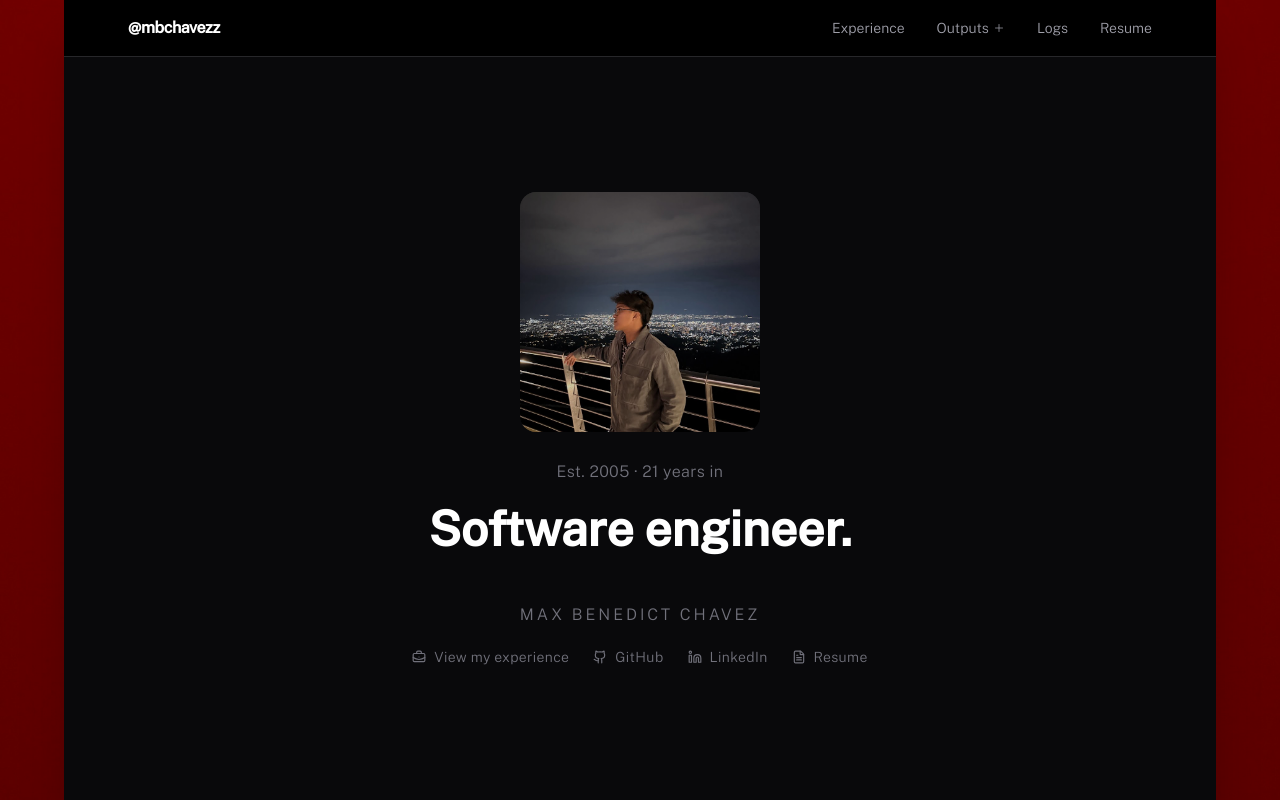
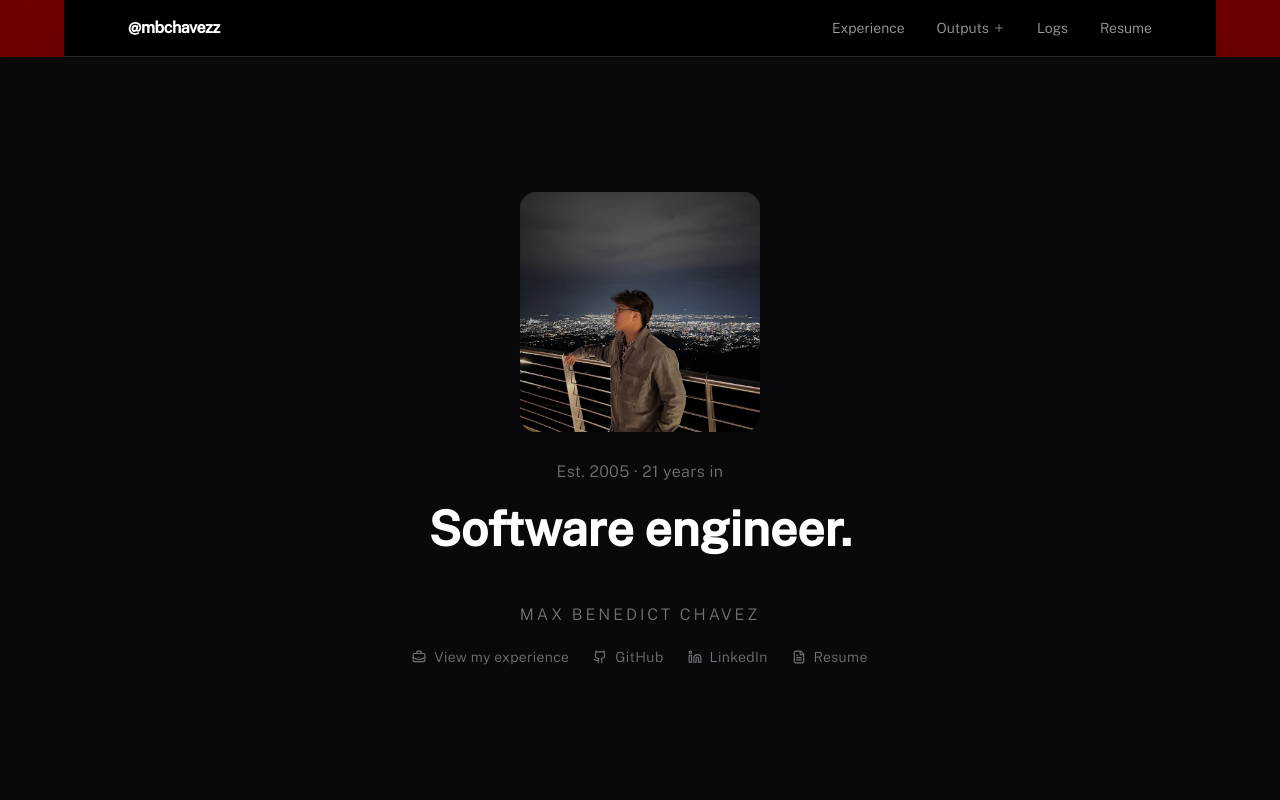
Before and after one commit to mbchavez27/mbchavezzportfolio, a React (Vite) app: page / in a window 1280 px wide. Shown: the top 800 px of the page. Built offline with nearby package versions, Linux system fonts and the light colour scheme.

Commit message:
feat(layout): add FullBleedBand that widens dark sections in view

```diff
--- /dev/null
+++ b/src/components/molecules/FullBleedBand.tsx
@@ -0,0 +1,33 @@
+import { useEffect, useRef, type ReactNode } from "react";
+import { useInView } from "motion/react";
+import { bleedLayerClass, useFullBleed } from "@/lib/full-bleed";
+
+type Props = {
+  className?: string;
+  /** Also widen the navbar while this band is expanded (for a band directly under it). */
+  extendsNavbar?: boolean;
+  children: ReactNode;
+};
+
+/**
+ * A dark section whose background widens from the site column to the full screen while it is
+ * mostly in view, and narrows back as you scroll away. The content stays in the column.
+ */
+export default function FullBleedBand({ className = "", extendsNavbar = false, children }: Props) {
+  const ref = useRef<HTMLElement>(null);
+  const expanded = useInView(ref, { amount: 0.6 });
+  const { setNavbarExpanded } = useFullBleed();
+
+  useEffect(() => {
+    if (!extendsNavbar) return;
+    setNavbarExpanded(expanded);
+    return () => setNavbarExpanded(false);
+  }, [extendsNavbar, expanded, setNavbarExpanded]);
+
+  return (
+    <section ref={ref} className={`relative isolate ${className}`}>
+      <div aria-hidden className={`${bleedLayerClass(expanded)} bg-zinc-950`} />
+      {children}
+    </section>
+  );
+}
--- a/src/components/templates/SiteFrame.tsx
+++ b/src/components/templates/SiteFrame.tsx
@@ -1,20 +1,23 @@
-import type { ReactNode } from "react";
+import { useState, type ReactNode } from "react";
 import redGradient from "@/assets/background/red-gradient.jpg";
 import Navbar from "@/components/organisms/Navbar";
+import { FullBleedContext } from "@/lib/full-bleed";
 
 /**
  * The site's frame: a fixed, dimmed backdrop behind one centered column that holds the navbar and page.
  * The backdrop is a fixed element rather than `background-attachment: fixed`, which iOS Safari ignores.
  */
 export default function SiteFrame({ children }: { children: ReactNode }) {
+  const [navbarExpanded, setNavbarExpanded] = useState(false);
+
   return (
-    <>
+    <FullBleedContext value={{ navbarExpanded, setNavbarExpanded }}>
       <div aria-hidden className="fixed inset-0 -z-10 bg-zinc-900">
         <img src={redGradient} alt="" className="absolute inset-0 w-full h-full object-cover" />
         <div className="absolute inset-0 bg-black/40" />
       </div>
 
-      <div className="relative mx-auto max-w-6xl min-h-screen bg-white text-foreground overflow-clip lg:mb-10 lg:shadow-2xl">
+      <div className="relative mx-auto max-w-6xl min-h-screen bg-white text-foreground lg:mb-10 lg:shadow-2xl">
         <Navbar />
         <main>{children}</main>
         <footer className="bg-zinc-950 border-t border-zinc-800 py-6">
@@ -31,6 +34,6 @@ export default function SiteFrame({ children }: { children: ReactNode }) {
           </p>
         </footer>
       </div>
-    </>
+    </FullBleedContext>
   );
 }
--- a/src/features/home/components/Contact.tsx
+++ b/src/features/home/components/Contact.tsx
@@ -1,5 +1,6 @@
 import { motion } from "motion/react";
 import { ArrowRight } from "lucide-react";
+import FullBleedBand from "@/components/molecules/FullBleedBand";
 import { revealOnScroll } from "@/lib/motion";
 import type { ContactLink } from "../domain/home.domain";
 
@@ -7,7 +8,7 @@ export type ContactItem = ContactLink & { readonly opensInNewTab: boolean };
 
 export default function Contact({ items }: { items: readonly ContactItem[] }) {
   return (
-    <section className="bg-zinc-950 py-32">
+    <FullBleedBand className="py-32">
       <div className="page-container">
         <motion.div {...revealOnScroll({ y: 30 })} className="max-w-2xl">
           <p className="font-body font-light text-xs text-zinc-600 tracking-[0.2em] uppercase mb-6">Contact</p>
@@ -47,6 +48,6 @@ export default function Contact({ items }: { items: readonly ContactItem[] }) {
           </div>
         </motion.div>
       </div>
-    </section>
+    </FullBleedBand>
   );
 }
--- a/src/features/home/components/Introduction.tsx
+++ b/src/features/home/components/Introduction.tsx
@@ -1,6 +1,7 @@
 import { useState } from "react";
 import { motion } from "motion/react";
 import { Link } from "react-router";
+import FullBleedBand from "@/components/molecules/FullBleedBand";
 import { ageOn } from "@/lib/format";
 import { drawRule, revealOnLoad } from "@/lib/motion";
 import RotatingRoles from "./RotatingRoles";
@@ -20,7 +21,7 @@ export default function Introduction({ portraitSrc, hoverPortraitSrc, callToActi
   const [showHoverPortrait, setShowHoverPortrait] = useState(false);
 
   return (
-    <section className="bg-zinc-950">
+    <FullBleedBand extendsNavbar>
       <div className="page-container min-h-[calc(100svh-3.5rem)] flex flex-col items-center justify-center text-center gap-5 py-16 md:py-24">
         <motion.div
           {...revealOnLoad({ y: 16 })}
@@ -85,6 +86,6 @@ export default function Introduction({ portraitSrc, hoverPortraitSrc, callToActi
           ))}
         </motion.div>
       </div>
-    </section>
+    </FullBleedBand>
   );
 }
--- /dev/null
+++ b/src/lib/full-bleed.ts
@@ -0,0 +1,23 @@
+import { createContext, useContext } from "react";
+
+type FullBleedState = {
+  readonly navbarExpanded: boolean;
+  readonly setNavbarExpanded: (expanded: boolean) => void;
+};
+
+/** Lets a full-bleed band (the home hero) widen the navbar together with itself. */
+export const FullBleedContext = createContext<FullBleedState>({
+  navbarExpanded: false,
+  setNavbarExpanded: () => {},
+});
+
+export const useFullBleed = () => useContext(FullBleedContext);
+
+/**
+ * Classes for a background layer that sits behind a band's content and animates between the
+ * column's width (collapsed) and the full viewport width (expanded). Its parent must be `relative isolate`.
+ */
+export function bleedLayerClass(expanded: boolean): string {
+  const extent = expanded ? "left-[calc(50%-50vw)] right-[calc(50%-50vw)]" : "left-0 right-0";
+  return `absolute inset-y-0 -z-10 ${extent} transition-[left,right] duration-700 ease-[cubic-bezier(0.22,1,0.36,1)] motion-reduce:transition-none`;
+}
--- a/src/styles/theme.css
+++ b/src/styles/theme.css
@@ -140,6 +140,8 @@
 
   html {
     font-size: var(--font-size);
+    /* Full-bleed bands reach 100vw (which includes the scrollbar); clip it without breaking sticky. */
+    overflow-x: clip;
   }
 
   h1 {
```
